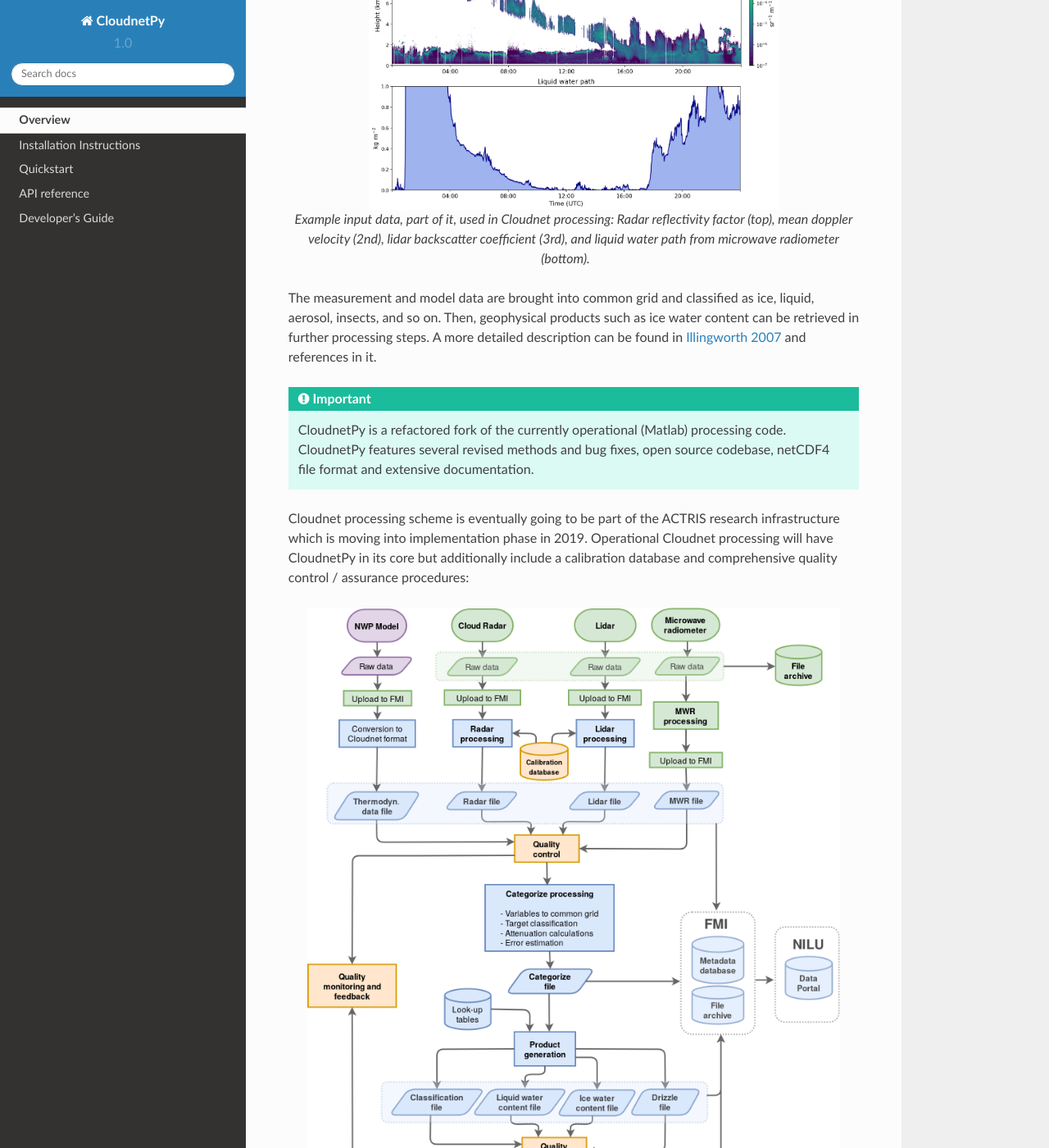
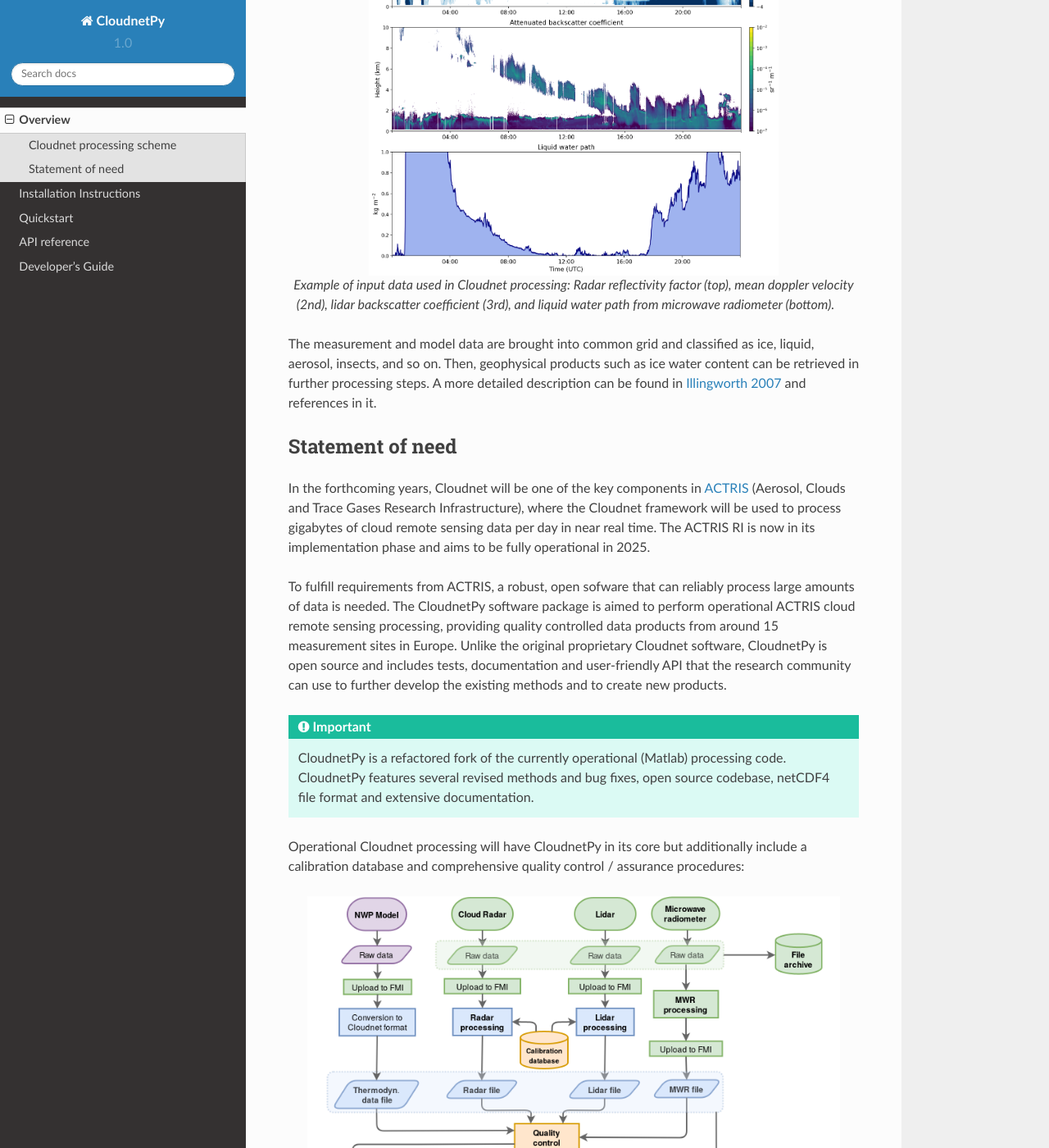
Before and after one commit to actris-cloudnet/cloudnetpy, a Sphinx documentation site: the page built from docs/source/overview.rst, in a window 1280 px wide and 1400 px high, scrolled down 644 px. Shown: the whole window at 82% size. Built offline with Sphinx 7.4.7 and the Read the Docs theme 2.0.0, drawn with Linux system fonts in a browser that asks for light colours; formulas are drawn with MathJax 3; some of the changed text lies outside the part shown.

Commit message:
Add statement of need to docs

```diff
--- a/docs/source/overview.rst
+++ b/docs/source/overview.rst
@@ -2,32 +2,54 @@
 Overview
 ========
 
-Cloudnet processing produces vertical profiles of cloud properties from ground-based remote sensing measurements.
-Cloud radar, optical lidar, microwave radiometer and thermodynamical (model or radiosonde) data are combined to accurately
-characterize clouds up to 15 km with high temporal and vertical resolution.
+Cloudnet processing scheme
+--------------------------
+
+CloudnetPy is a Python package implementing the so-called Cloudnet processing scheme (`Illingworth 2007`_).
+The Cloudnet processing scheme produces vertical profiles of cloud properties
+from the ground-based remote sensing measurements. Cloud radar, optical lidar, microwave radiometer
+and thermodynamical (model or radiosonde) data are combined to accurately characterize
+clouds up to 15 km with high temporal and vertical resolution.
 
 .. figure:: _static/example_data.png
 	   :width: 500 px
 	   :align: center
 
-           Example input data, part of it, used in Cloudnet processing: Radar reflectivity factor (top), mean
+           Example of input data used in Cloudnet processing: Radar reflectivity factor (top), mean
            doppler velocity (2nd), lidar backscatter coefficient (3rd),
            and liquid water path from microwave radiometer (bottom).
 
-The measurement and model data are brought into common grid and classified as ice, liquid, aerosol, insects, and so on.
-Then, geophysical products such as ice water content can be retrieved in further processing steps.
-A more detailed description can be found in `Illingworth 2007`_ and references in it.
+The measurement and model data are brought into common grid and classified as ice,
+liquid, aerosol, insects, and so on. Then, geophysical products such as ice water content
+can be retrieved in further processing steps. A more detailed description can be
+found in `Illingworth 2007`_ and references in it.
+
+Statement of need
+-----------------
+
+In the forthcoming years, Cloudnet will be one of the key components in `ACTRIS`_ (Aerosol,
+Clouds and Trace Gases Research Infrastructure), where the Cloudnet framework will be used
+to process gigabytes of cloud remote sensing data per day in near real time. The ACTRIS
+RI is now in its implementation phase and aims to be fully operational in 2025.
+
+To fulfill requirements from ACTRIS, a robust, open sofware that can reliably process
+large amounts of data is needed. The CloudnetPy software package is aimed to perform operational
+ACTRIS cloud remote sensing processing, providing quality controlled data products from
+around 15 measurement sites in Europe. Unlike the original proprietary Cloudnet software,
+CloudnetPy is open source and includes tests, documentation and user-friendly API that
+the research community can use to further develop the existing methods and to create
+new products.
 
 .. _Illingworth 2007: https://journals.ametsoc.org/doi/abs/10.1175/BAMS-88-6-883
+.. _ACTRIS: http://actris.eu/
 
 .. important::
 
-   CloudnetPy is a refactored fork of the currently operational (Matlab) processing code. CloudnetPy features
-   several revised methods and bug fixes, open source codebase, netCDF4 file format and extensive documentation.
+   CloudnetPy is a refactored fork of the currently operational (Matlab) processing code.
+   CloudnetPy features several revised methods and bug fixes, open source codebase, netCDF4 file format and
+   extensive documentation.
 
-Cloudnet processing scheme is eventually going to be part of the ACTRIS
-research infrastructure which is moving into implementation phase in 2019. Operational
-Cloudnet processing will have CloudnetPy in its core but additionally include a
+Operational Cloudnet processing will have CloudnetPy in its core but additionally include a
 calibration database and comprehensive quality control / assurance procedures:
 
 .. figure:: _static/CLU_workflow.png
```
